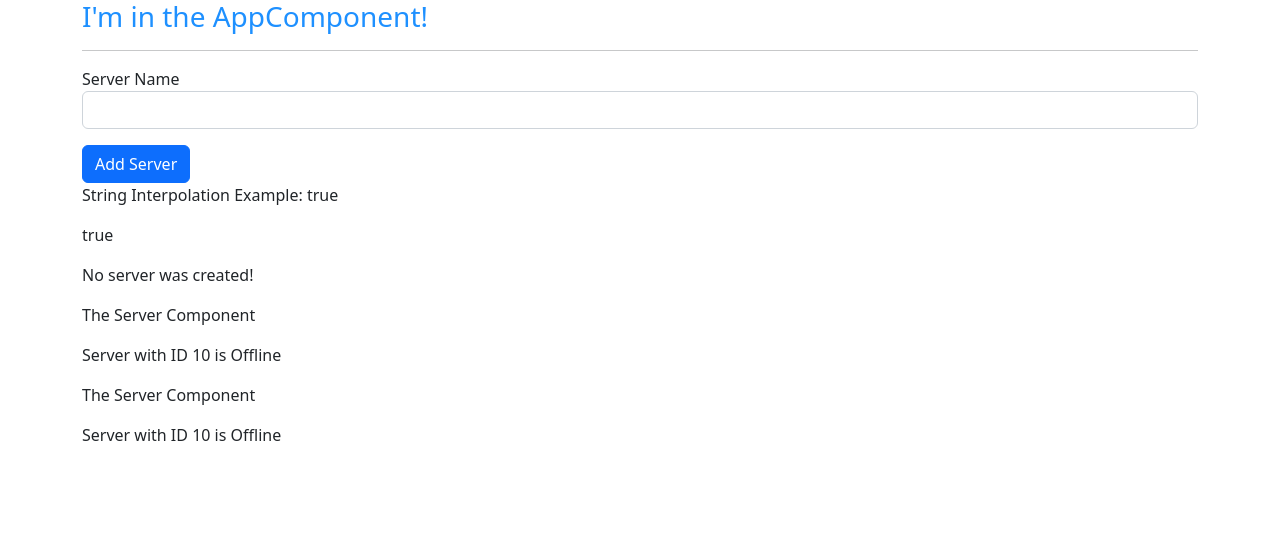
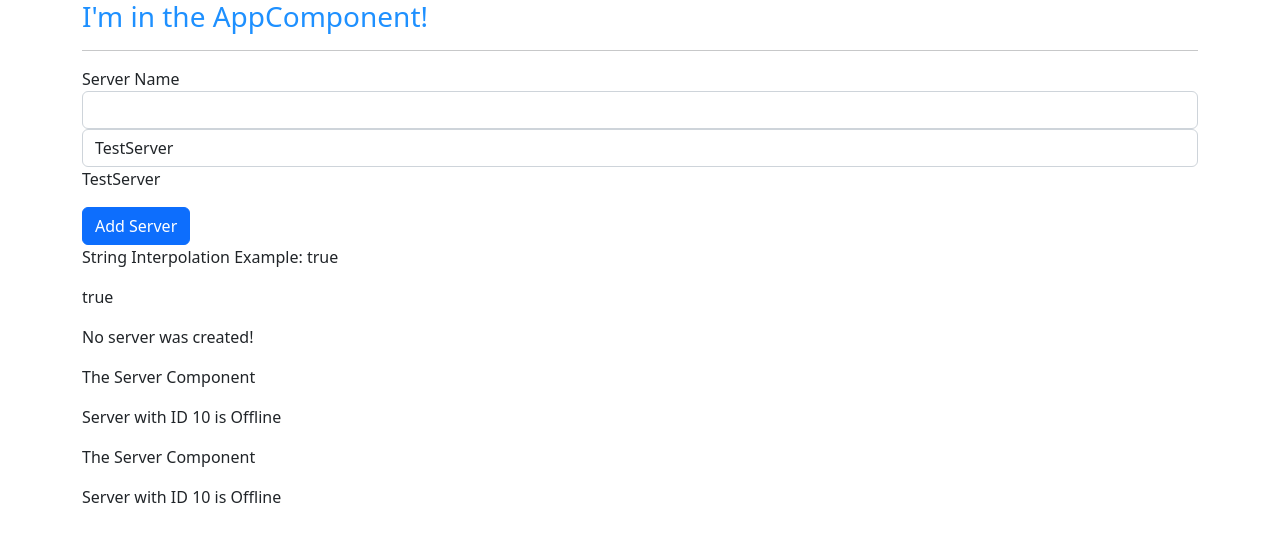
Before and after one commit to SamuelBanya/AngularSection2TheBasics, an Angular app in the folder the-basics/: page / in a window 1280 px wide. Shown: the top 542 px of the page. Built offline with nearby package versions, Linux system fonts and the light colour scheme.

Commit message:
Adding two-way databinding example via another input element

```diff
--- a/the-basics/src/app/app.module.ts
+++ b/the-basics/src/app/app.module.ts
@@ -1,4 +1,5 @@
 import { NgModule } from '@angular/core';
+import { FormsModule } from '@angular/forms';
 import { BrowserModule } from '@angular/platform-browser';
 
 import { AppComponent } from './app.component';
@@ -12,7 +13,9 @@ import { ServersComponent } from './servers/servers.component';
     ServersComponent
   ],
   imports: [
-    BrowserModule
+    BrowserModule,
+    // Adding 'FormsModule' for 'Two-Way-Databinding' lesson:
+    FormsModule
   ],
   providers: [],
   bootstrap: [AppComponent]
--- a/the-basics/src/app/servers/servers.component.html
+++ b/the-basics/src/app/servers/servers.component.html
@@ -1,9 +1,17 @@
 <!-- NOTE: This is used so we can grab event data from the user's input: -->
 <label>Server Name</label>
+<!-- NOTE: Example of one-way databinding, commented out to show better 'Two-Way-Databinding' approach: -->
 <input
     type="text"
     class="form-control"
     (input)="onUpdateServerName($event)"
+/>
+<!-- NOTE: This is an example of 'Two-Way-Databinding' that will trigger on the update event, and update the value of the component automatically  -->
+<!-- NOTE: It will also update the 'value' of the input element if we update 'serverName' somewhere else as well -->
+<input
+    type="text"
+    class="form-control"
+    [(ngModel)]="serverName"
 />
 <p>{{ serverName }}</p>
 
--- a/the-basics/src/app/servers/servers.component.ts
+++ b/the-basics/src/app/servers/servers.component.ts
@@ -19,7 +19,9 @@ import { Component } from '@angular/core';
 export class ServersComponent {
   allowNewServer = false;
   serverCreationStatus = 'No server was created!';
-  serverName = '';
+  // NOTE: This was for the previous one-way databinding example:
+  // serverName = '';
+  serverName = "TestServer";
 
   // NOTE:
   // The 'constructor' is the function that is executed when the component is created in Angular:
```
